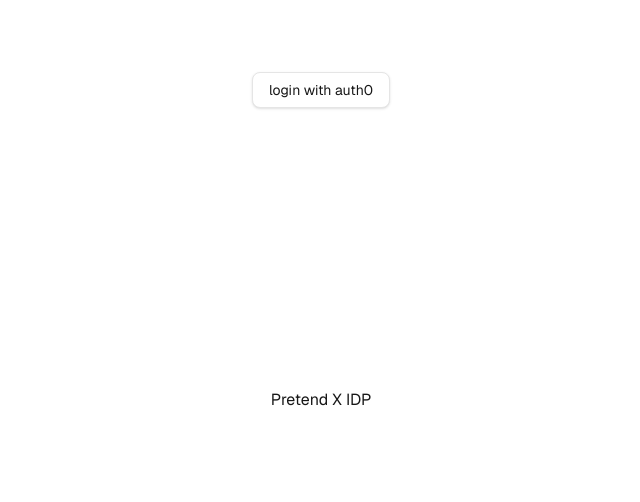
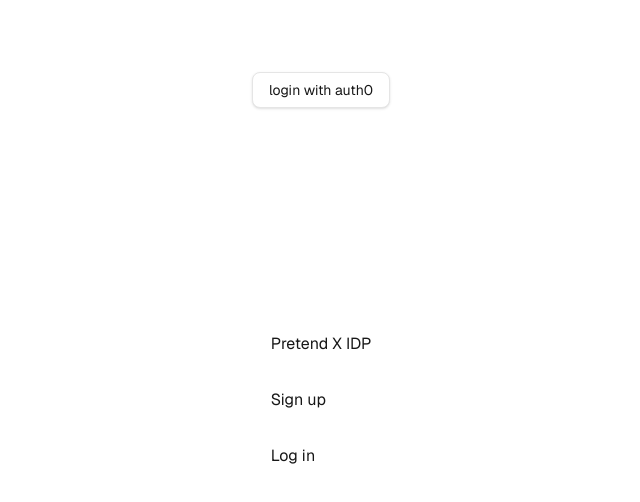
Before and after one commit to hongkheng/dummy-nextjs, a Next.js app: page / in a window 1280 px wide. Shown: the top 502 px of the page, without its empty margins (319-959 px from the left). Built offline with nearby package versions, Linux system fonts and the light colour scheme; no server answers.

Commit message:
feat: add login and signup

```diff
--- a/app/page.tsx
+++ b/app/page.tsx
@@ -13,7 +13,12 @@
         <Button variant="outline">login with auth0</Button>
       </Header>
       <main className="flex flex-col gap-8 row-start-2 items-center sm:items-start">
-          <p>Pretend X IDP</p>
+        <p>Pretend X IDP</p>
+
+        <a href="/auth/login?screen_hint=signup">Sign up</a>
+        <a href="/auth/login">Log in</a>
+
+        {session && <div>{JSON.stringify(session)}</div>}
       </main>
       <footer className="row-start-3 flex gap-6 flex-wrap items-center justify-center">
 
```
Also changed, not shown: components/epaper.tsx (deleted).
